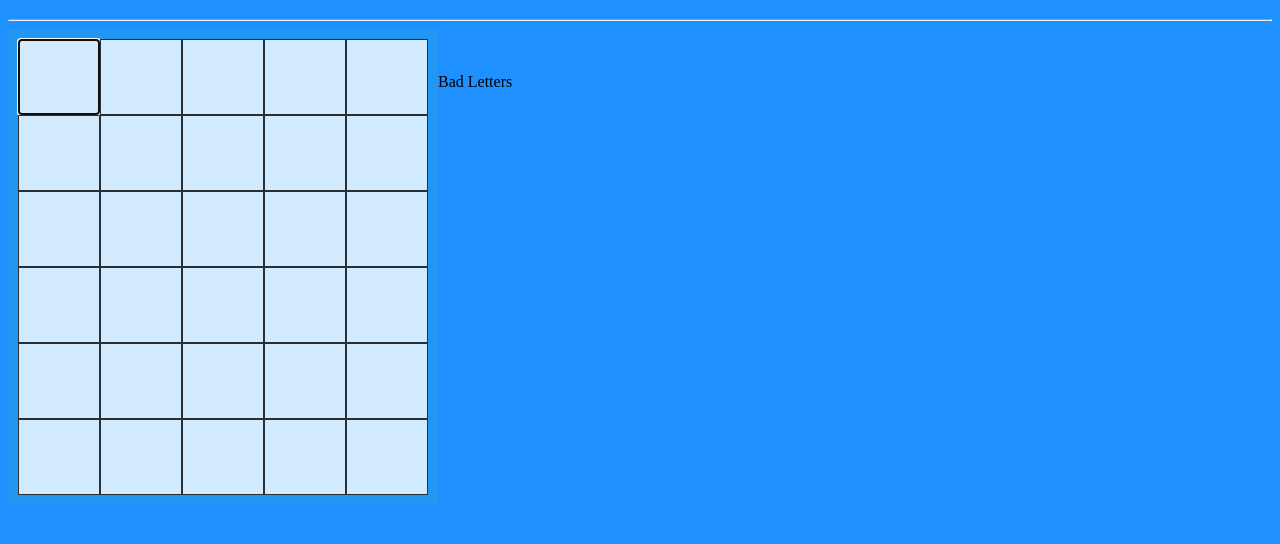
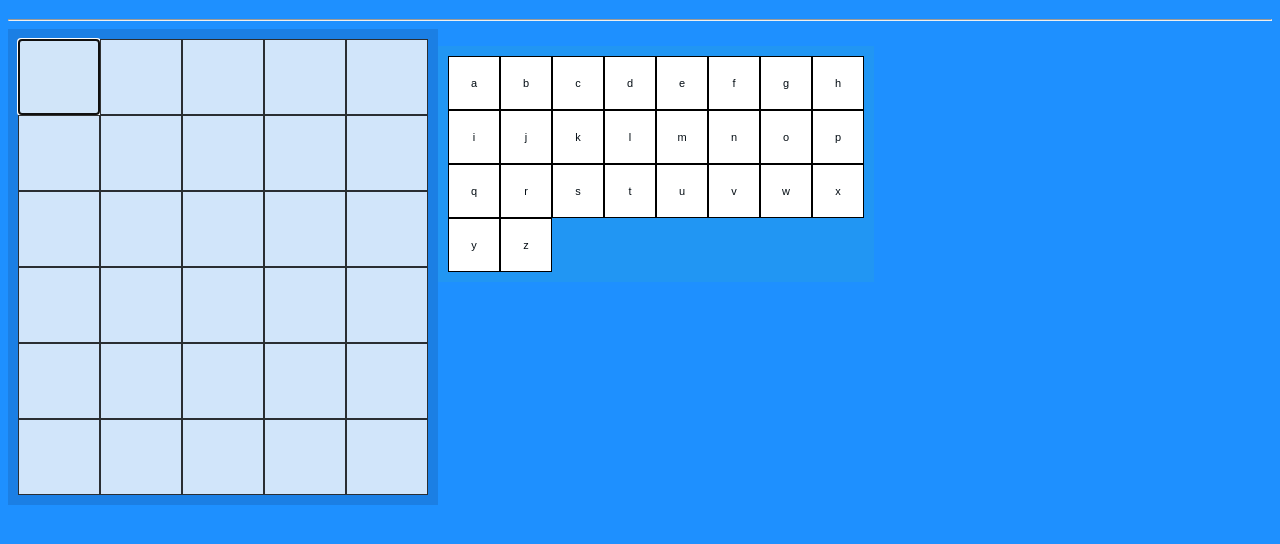
Before and after one commit to tmingo0726/myWordle, a React app: page /game in a window 1280 px wide. Shown: the part 144-688 px from the top of the page. Built offline with nearby package versions, Linux system fonts and the light colour scheme.

Commit message:
Added code to hold used letters

```diff
--- a/public/style.css
+++ b/public/style.css
@@ -35,7 +35,7 @@ body {
   .guess-container {
     display: inline-grid;
     grid-template-columns: auto auto auto auto auto;
-    background-color: #2196F3;
+    background-color: #1b7fe4;
     padding: 10px;
   }
 
@@ -49,6 +49,23 @@ body {
     cursor: none;
   }
 
+  .bad-letters-container {
+    display: inline-grid;
+    grid-template-columns: auto auto auto auto auto auto auto auto;
+    background-color: #2196F3;
+    padding: 10px;
+  }
+
+  .badletter {
+    background-color: white;
+    border: 1px solid black;
+    padding: 20px;
+    font-size: 11px;
+    text-align: center;
+    width: 10px;
+    cursor: none;
+  }
+
   input {
 
     color: transparent;
--- a/src/components/game.js
+++ b/src/components/game.js
@@ -1,5 +1,6 @@
 import { useEffect } from "react";
 
+const alphabet = ['a', 'b', 'c', 'd', 'e', 'f', 'g', 'h', 'i', 'j', 'k', 'l', 'm', 'n', 'o', 'p', 'q', 'r', 's', 't', 'u', 'v', 'w', 'x', 'y', 'z'];
 const Game = (props) => {
 
     const currentUser = props.currentUser;
@@ -23,7 +24,11 @@ const Game = (props) => {
             elements[i].addEventListener('keyup', moveCursor(1));
             elements[i].addEventListener('input', moveCursor(1));
             elements[i].addEventListener('keypress', moveCursor(1));
+        }
 
+        for (let i = 0; i < alphabet.length; i++) {
+            let indexStr = "b" + (i + 1);
+            document.getElementById(indexStr).value = alphabet[i];
         }
 
 
@@ -93,9 +98,11 @@ const Game = (props) => {
                 //We need to keep track of these letters to display to the user
                 //what not to play.
                 badLetterArray.push(letter);
-                console.log("Bad letters are ", badLetterArray);
-                document.getElementById("badLetterLabel").innerHTML = badLetterArray;
-
+                //console.log("Bad letters are ", badLetterArray);
+                const idx = alphabet.indexOf(letter.toLowerCase());
+                let indexStr = "b" + (idx + 1);
+                console.log("Index Str is :", indexStr);
+                document.getElementById(indexStr).style.backgroundColor = "gray";
             }
         }
     }
@@ -150,24 +157,50 @@ const Game = (props) => {
             <input id="16" type="text" className="grid-item" maxLength="1" onBlur={() => checkLetter("16")}></input>
             <input id="17" type="text" className="grid-item" maxLength="1" onBlur={() => checkLetter("17")} ></input>
             <input id="18" type="text" className="grid-item" maxLength="1" onBlur={() => checkLetter("18")}></input>
-            <input id="19" type="text" class="grid-item" maxLength="1" onBlur={() => checkLetter("19")}></input>
-            <input id="20" type="text" class="grid-item" maxLength="1" onChange={() => checkGuess(16, 20)}></input>
-            <input id="21" type="text" class="grid-item" maxLength="1" onBlur={() => checkLetter("21")}></input>
-            <input id="22" type="text" class="grid-item" maxLength="1" onBlur={() => checkLetter("22")}></input>
-            <input id="23" type="text" class="grid-item" maxLength="1" onBlur={() => checkLetter("23")}></input>
-            <input id="24" type="text" class="grid-item" maxLength="1" onBlur={() => checkLetter("24")}></input>
-            <input id="25" type="text" class="grid-item" maxLength="1" onChange={() => checkGuess(21, 25)}></input>
-            <input id="26" type="text" class="grid-item" maxLength="1" onBlur={() => checkLetter("26")} ></input>
-            <input id="27" type="text" class="grid-item" maxLength="1" onBlur={() => checkLetter("27")} ></input>
-            <input id="28" type="text" class="grid-item" maxLength="1" onBlur={() => checkLetter("28")}></input>
-            <input id="29" type="text" class="grid-item" maxLength="1" onBlur={() => checkLetter("29")}></input>
-            <input id="30" type="text" class="grid-item" maxLength="1" onChange={() => checkGuess(26, 30)}></input>
+            <input id="19" type="text" className="grid-item" maxLength="1" onBlur={() => checkLetter("19")}></input>
+            <input id="20" type="text" className="grid-item" maxLength="1" onChange={() => checkGuess(16, 20)}></input>
+            <input id="21" type="text" className="grid-item" maxLength="1" onBlur={() => checkLetter("21")}></input>
+            <input id="22" type="text" className="grid-item" maxLength="1" onBlur={() => checkLetter("22")}></input>
+            <input id="23" type="text" className="grid-item" maxLength="1" onBlur={() => checkLetter("23")}></input>
+            <input id="24" type="text" className="grid-item" maxLength="1" onBlur={() => checkLetter("24")}></input>
+            <input id="25" type="text" className="grid-item" maxLength="1" onChange={() => checkGuess(21, 25)}></input>
+            <input id="26" type="text" className="grid-item" maxLength="1" onBlur={() => checkLetter("26")} ></input>
+            <input id="27" type="text" className="grid-item" maxLength="1" onBlur={() => checkLetter("27")} ></input>
+            <input id="28" type="text" className="grid-item" maxLength="1" onBlur={() => checkLetter("28")}></input>
+            <input id="29" type="text" className="grid-item" maxLength="1" onBlur={() => checkLetter("29")}></input>
+            <input id="30" type="text" className="grid-item" maxLength="1" onChange={() => checkGuess(26, 30)}></input>
         </form>
-        <label id="badLetterLabel">Bad Letters</label>
+        <label id="badLetterLabel"></label>
+        <container className="bad-letters-container">
+            <input id="b1" tabindex="-1" type="text" className="badletter" maxLength="1"></input>
+            <input id="b2" tabindex="-1" type="text" className="badletter" maxLength="1"></input>
+            <input id="b3" tabindex="-1" type="text" className="badletter" maxLength="1"></input>
+            <input id="b4" tabindex="-1" type="text" className="badletter" maxLength="1"></input>
+            <input id="b5" tabindex="-1" type="text" className="badletter" maxLength="1"></input>
+            <input id="b6" tabindex="-1" type="text" className="badletter" maxLength="1"></input>
+            <input id="b7" tabindex="-1" type="text" className="badletter" maxLength="1"></input>
+            <input id="b8" tabindex="-1" type="text" className="badletter" maxLength="1"></input>
+            <input id="b9" tabindex="-1" type="text" className="badletter" maxLength="1"></input>
+            <input id="b10" tabindex="-1" type="text" className="badletter" maxLength="1"></input>
+            <input id="b11" tabindex="-1" type="text" className="badletter" maxLength="1"></input>
+            <input id="b12" tabindex="-1" type="text" className="badletter" maxLength="1"></input>
+            <input id="b13" tabindex="-1" type="text" className="badletter" maxLength="1"></input>
+            <input id="b14" tabindex="-1" type="text" className="badletter" maxLength="1"></input>
+            <input id="b15" tabindex="-1" type="text" className="badletter" maxLength="1"></input>
+            <input id="b16" tabindex="-1" type="text" className="badletter" maxLength="1"></input>
+            <input id="b17" tabindex="-1" type="text" className="badletter" maxLength="1"></input>
+            <input id="b18" tabindex="-1" type="text" className="badletter" maxLength="1"></input>
+            <input id="b19" tabindex="-1" type="text" className="badletter" maxLength="1"></input>
+            <input id="b20" tabindex="-1" type="text" className="badletter" maxLength="1"></input>
+            <input id="b21" tabindex="-1" type="text" className="badletter" maxLength="1"></input>
+            <input id="b22" tabindex="-1" type="text" className="badletter" maxLength="1"></input>
+            <input id="b23" tabindex="-1" type="text" className="badletter" maxLength="1"></input>
+            <input id="b24" tabindex="-1" type="text" className="badletter" maxLength="1"></input>
+            <input id="b25" tabindex="-1" type="text" className="badletter" maxLength="1"></input>
+            <input id="b26" tabindex="-1" type="text" className="badletter" maxLength="1"></input>
+        </container>
         </>
-
     )
-
 }
 
 export default Game;
```
